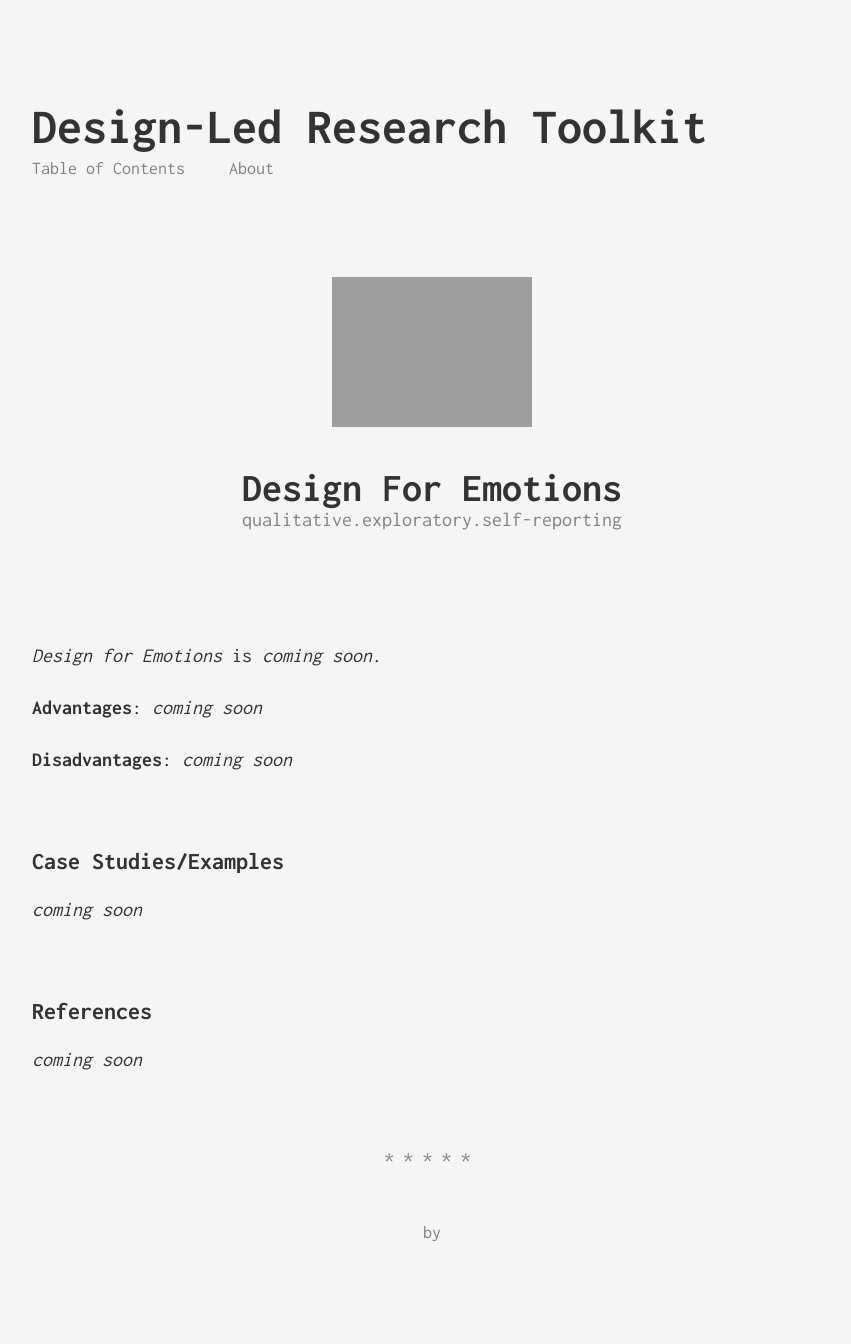
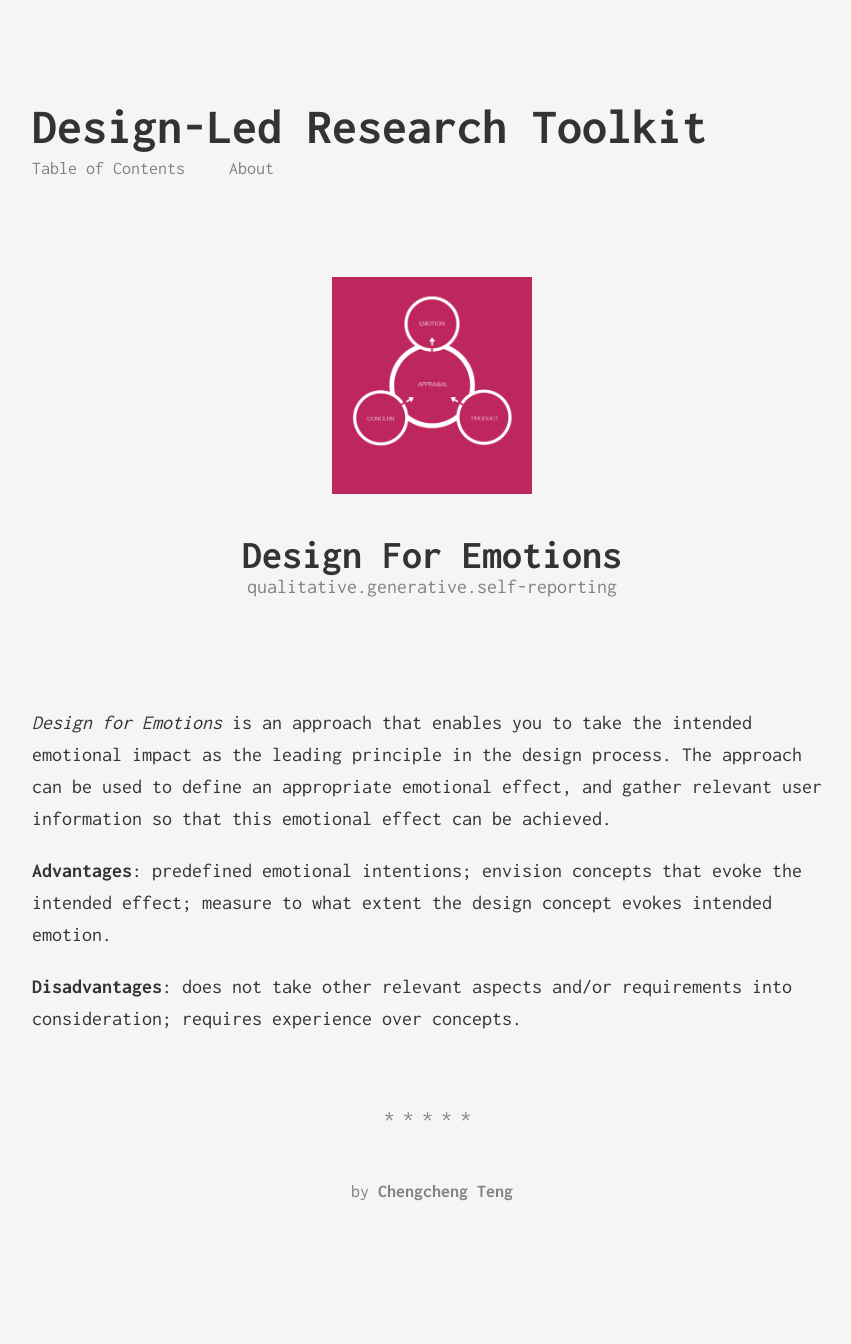
Before and after one commit to dlrtoolkit/dlrtoolkit.github.io, a Jekyll site: the page built from _posts/2015-11-2-design-for-emotions.markdown, in a window 1280 px wide. Shown: the whole page, without its empty margins (208-1059 px from the left). Built offline with Jekyll 4.4.1, drawn with Linux system fonts in a browser that asks for light colours; after the commit the page ends 1303 px from its top, so only the background shows below that.

Commit message:
more updates

```diff
--- a/_posts/2015-11-2-design-for-emotions.markdown
+++ b/_posts/2015-11-2-design-for-emotions.markdown
@@ -3,28 +3,16 @@ layout: post
 title:  "Design For Emotions"
 date:   2015-11-28 12:12:12
 categories: [evaluate_reflect]
-tags: [qualitative, exploratory, self-reporting]
+tags: [qualitative, generative, self-reporting]
 permalink: /design-for-emotions/
-image:
+image: design-for-emotions.png
 author:
-  fullname:
-  link:
+  fullname: Chengcheng Teng
+  link: mailto:tengc306@newschool.edu
 ---
 
-*Design for Emotions* is *coming soon*.
+*Design for Emotions* is an approach that enables you to take the intended emotional impact as the leading principle in the design process. The approach can be used to define an appropriate emotional effect, and gather relevant user information so that this emotional effect can be achieved.
 
-**Advantages**: *coming soon*
+**Advantages**: predefined emotional intentions; envision concepts that evoke the intended effect; measure to what extent the design concept evokes intended emotion.
 
-**Disadvantages**: *coming soon*
-
-<br>
-
-## Case Studies/Examples
-
-*coming soon*
-
-<br>
-
-## References
-
-*coming soon*
+**Disadvantages**: does not take other relevant aspects and/or requirements into consideration; requires experience over concepts.
--- a/_posts/2015-11-2-thematic-networks.markdown
+++ b/_posts/2015-11-2-thematic-networks.markdown
@@ -3,7 +3,7 @@ layout: post
 title:  "Thematic Networks"
 date:   2015-11-28 12:12:12
 categories: [frame_propose]
-tags: [Qualitative, Exploratory]
+tags: [qualitative, exploratory]
 permalink: /thematic-networks/
 image: thematic-networks.jpg
 author:
--- a/_posts/2015-11-28-interview.markdown
+++ b/_posts/2015-11-28-interview.markdown
@@ -2,7 +2,7 @@
 layout: post
 title:  "Interview"
 date:   2015-11-28 12:12:12
-categories: [frame_propose]
+categories: [observe_discover]
 tags: [qualitative, exploratory, generative, evaluative, self-reporting]
 permalink: /interview/
 image: interview.png
--- a/_posts/2015-11-28-participatory-design.markdown
+++ b/_posts/2015-11-28-participatory-design.markdown
@@ -30,7 +30,7 @@ Sanders, Brandt and Binder proposed the following framework to structure partici
   * Getting a better understanding of their current experience
   * Generating ideas or design concepts
 
-3. **Determine the context.** Where and how are the tools being used? They describe this in four dimensions.
+* **Determine the context.** Where and how are the tools being used? They describe this in four dimensions.
   * Individual
   * Group
   * Face-to-face
```
Also changed, not shown: _posts/2015-11-2-collage.markdown (+10 -0 lines), assets/images/collage-1.jpg, assets/images/design-for-emotions.png (added), assets/images/thematic-networks-1.jpg (added), assets/images/thematic-networks-2.jpg (added), assets/images/thematic-networks-3.jpg (added), assets/images/thematic-networks.jpg (added), 1 other file.
